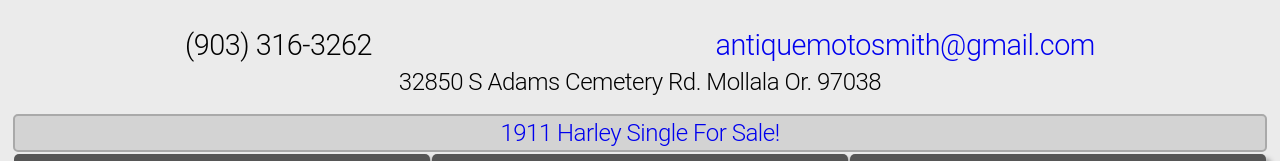
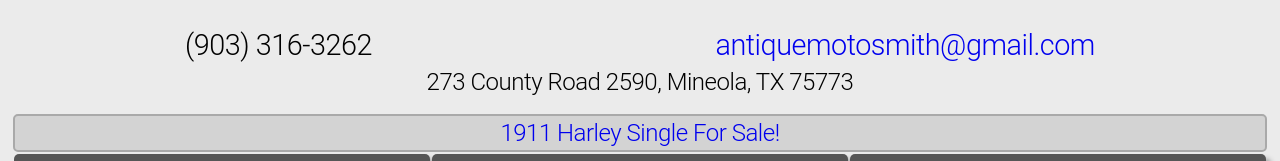
Before and after one commit to josephhess/antiquemotosmith, a plain HTML site: page index.html in a window 1280 px wide. Shown: the part 125-286 px from the top of the page. Drawn offline with Linux system fonts and the light colour scheme.

Commit message:
update address

```diff
--- a/index.html
+++ b/index.html
@@ -51,7 +51,7 @@
           </ul>
         </div>
       </div>
-      <address class="address"><h4>32850 S Adams Cemetery Rd. Mollala Or. 97038</h4></address>
+      <address class="address"><h4>273 County Road 2590, Mineola, TX 75773</h4></address>
       <div class="new_item_banner"><a href="/?cat=bike_sale">1911 Harley Single For Sale!</a></div>
       <nav id='main_nav' aria-live="assertive" alt="main navigation with dynamic subnavigation added to page">
         <ul>
```
